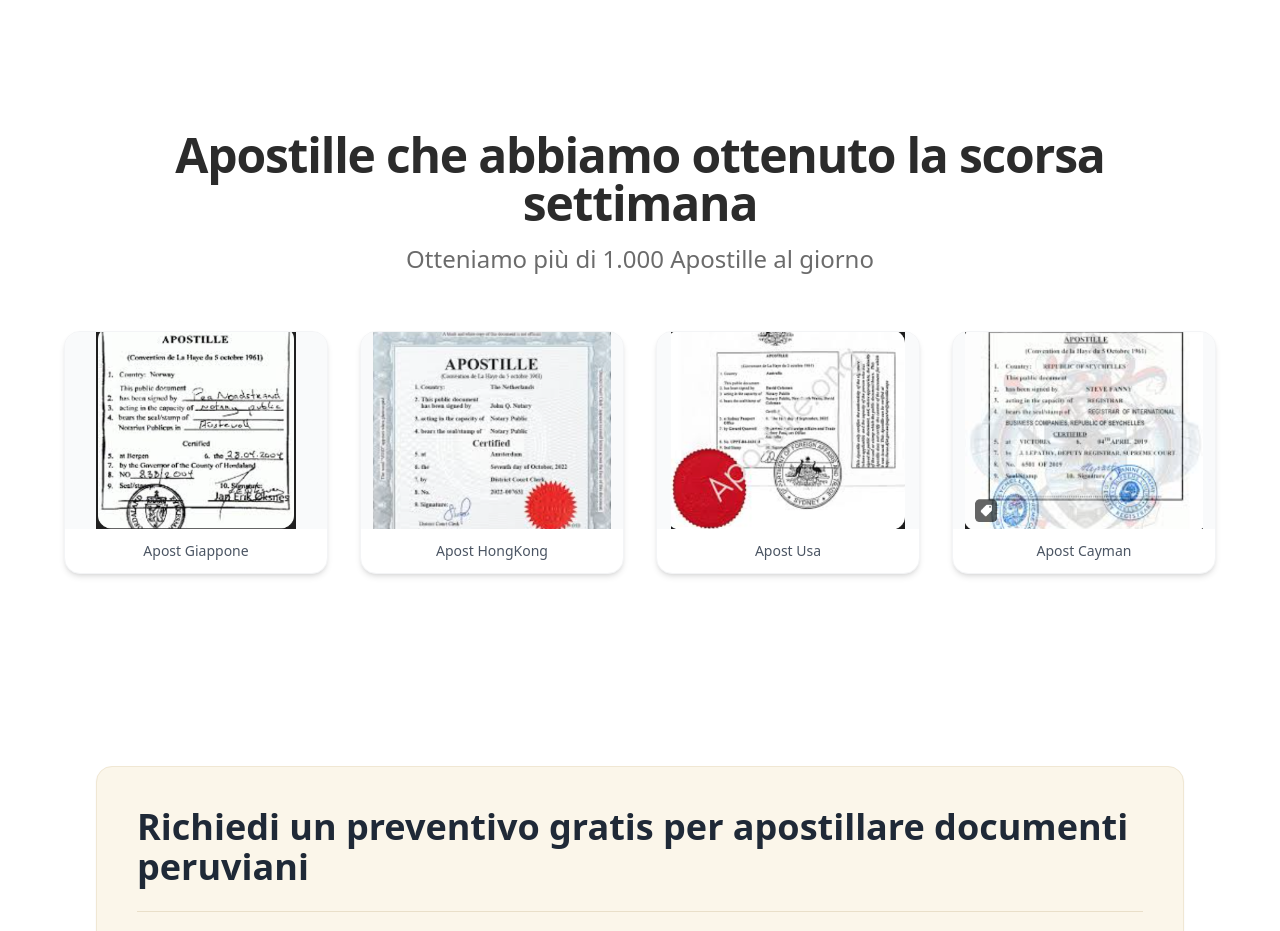
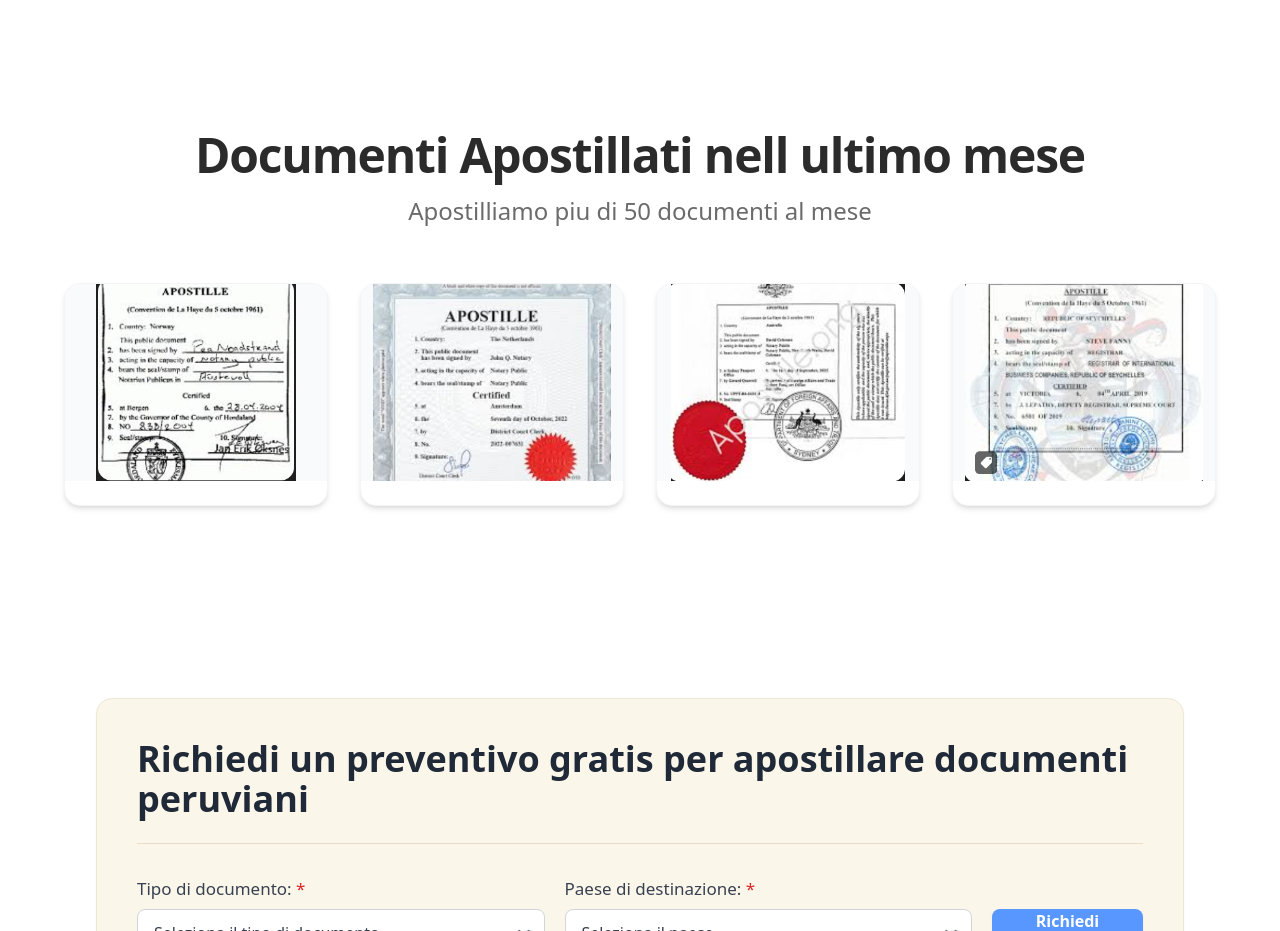
Before and after one commit to Simobara/progApostille1, a React (Vite) app: page / in a window 1280 px wide. Shown: the part 1280-2211 px from the top of the page. Built offline with nearby package versions, Linux system fonts and the light colour scheme.

Commit message:
update text

```diff
--- a/src/components/pagina4/pagina4.jsx
+++ b/src/components/pagina4/pagina4.jsx
@@ -1,10 +1,10 @@
 // src/pages/ApostilleShowcase.jsx
 export default function ApostilleShowcase() {
   const images = [
-    { src: "/images/apostille1.png", alt: "Apost Giappone" },
-    { src: "/images/apostille2.png", alt: "Apost HongKong" },
-    { src: "/images/apostille3.png", alt: "Apost Usa" },
-    { src: "/images/apostille4.png", alt: "Apost Cayman" },
+    { src: "/images/apostille1.png", alt: "" },
+    { src: "/images/apostille2.png", alt: "" },
+    { src: "/images/apostille3.png", alt: "" },
+    { src: "/images/apostille4.png", alt: "" },
   ];
 
   return (
@@ -14,10 +14,10 @@ export default function ApostilleShowcase() {
         {/* Titolo + Sottotitolo */}
         <header className="text-center mb-10 md:mb-14">
           <h1 className="text-3xl md:text-5xl font-extrabold text-[#2b2b2b] tracking-tight">
-            Apostille che abbiamo ottenuto la scorsa settimana
+            Documenti Apostillati nell ultimo mese
           </h1>
           <p className="mt-3 md:mt-4 text-lg md:text-2xl text-[#6b6b6b]">
-            Otteniamo più di 1.000 Apostille al giorno
+            Apostilliamo piu di 50 documenti al mese
           </p>
         </header>
 
@@ -32,7 +32,7 @@ export default function ApostilleShowcase() {
               <div className="w-full aspect-[4/3] bg-gray-50 flex items-center justify-center overflow-hidden">
                 <img
                   src={img.src}
-                  alt={img.alt}
+                  // alt={img.alt}
                   loading="lazy"
                   draggable="false"
                   className="max-h-full max-w-full object-contain transform transition-transform duration-300 ease-in-out hover:scale-110"
```
